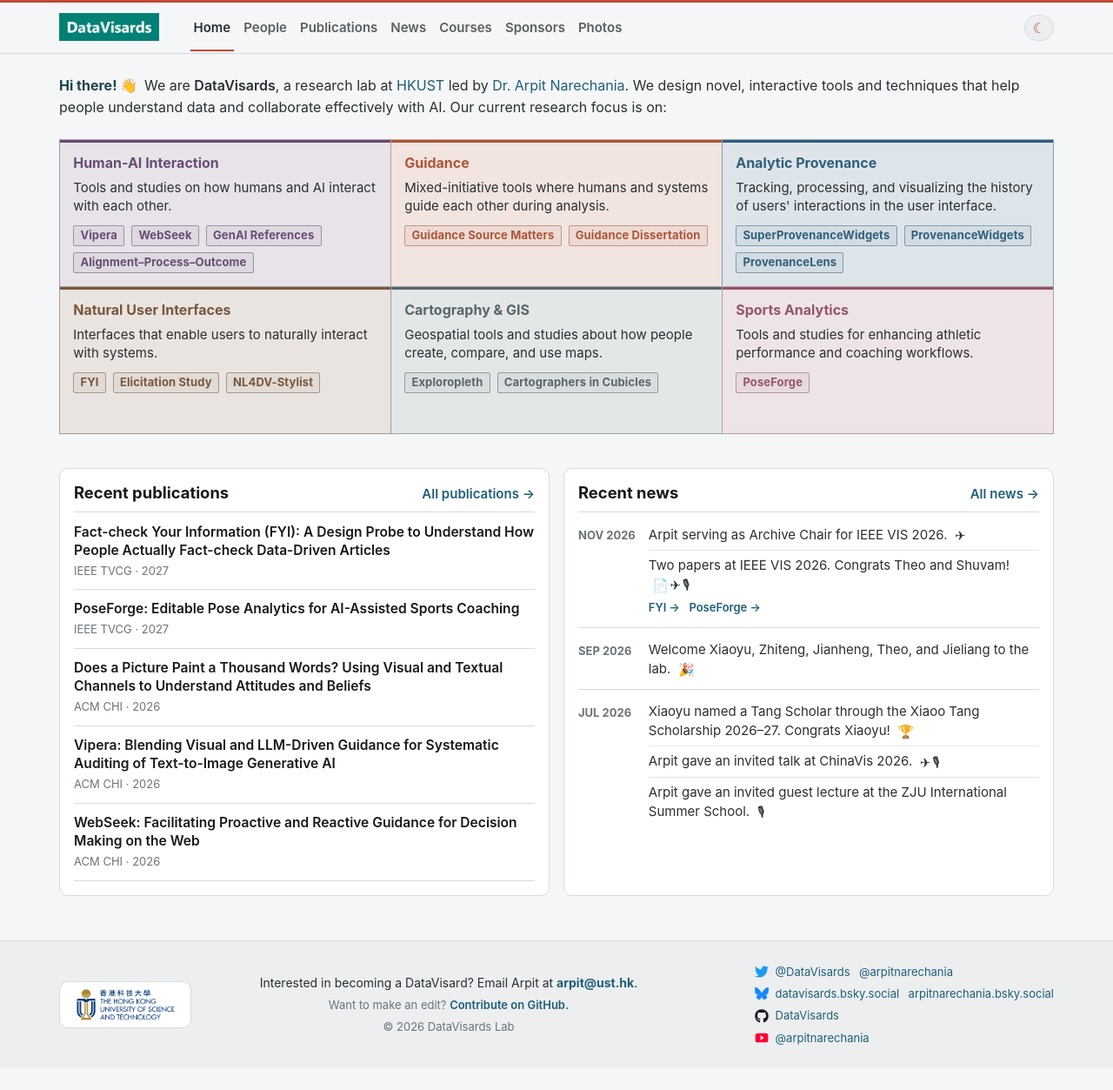
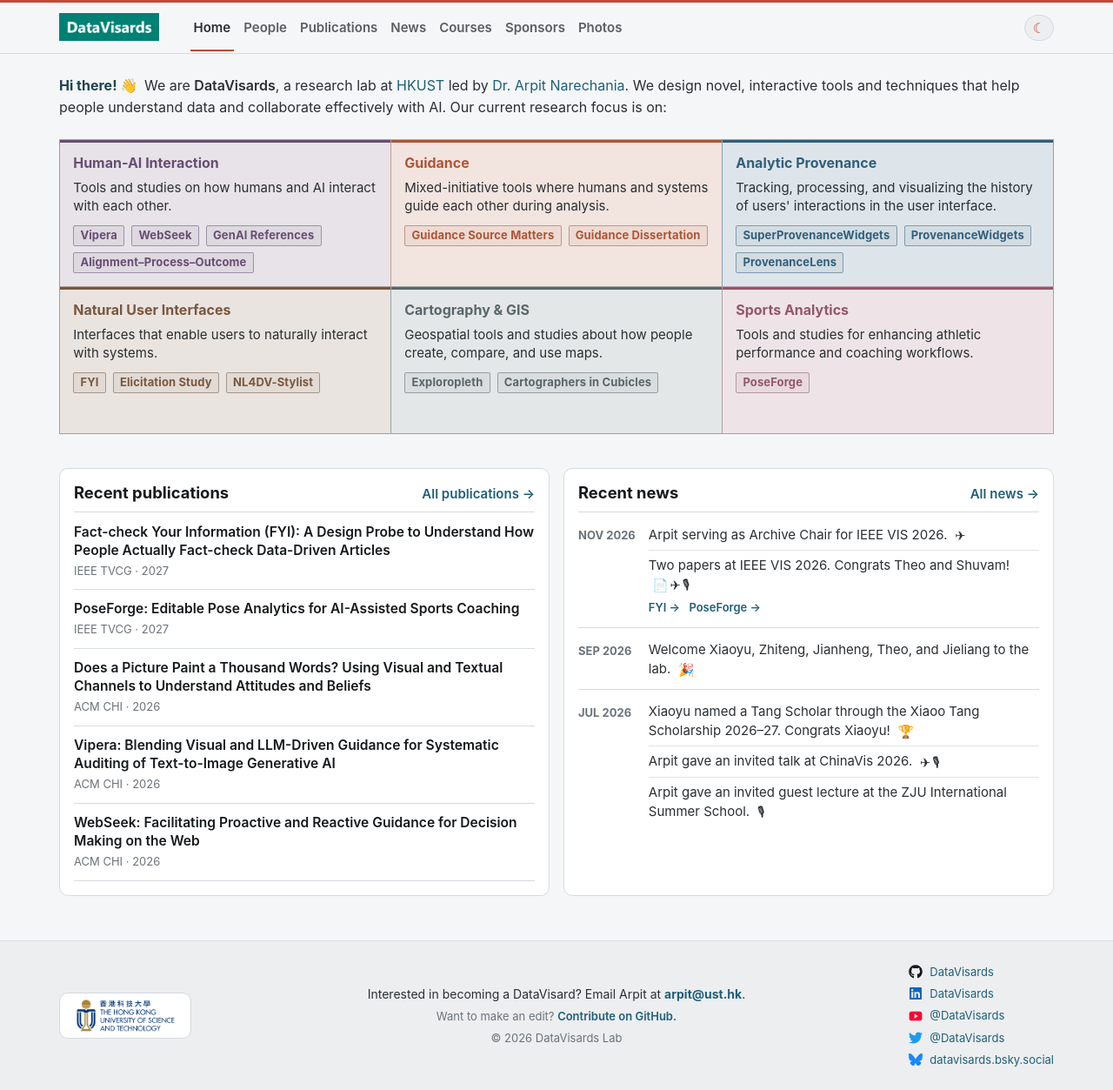
Before and after one commit to datavisards/datavisards.github.io, a Jekyll site: the page built from index.md, in a window 1280 px wide. Shown: the whole page at 87% size. Built offline with Jekyll 4.4.1, drawn with Linux system fonts in a browser that asks for light colours; before the commit the page ends 1228 px from its top, so only the background shows below that.

Commit message:
update social media icons; center-align middle column of footer

```diff
--- a/_includes/footer.html
+++ b/_includes/footer.html
@@ -19,29 +19,33 @@
     <div class="footer-meta">
       <div class="footer-social" aria-label="Social media">
         <span class="footer-social-group">
+          <span class="footer-social-icon">{% include icon.html name='github' %}</span>
+          <span class="footer-social-links">
+            <a href="https://github.com/DataVisards" aria-label="GitHub: DataVisards">DataVisards</a>
+          </span>
+        </span>
+        <span class="footer-social-group">
+          <span class="footer-social-icon footer-social-icon-linkedin">{% include icon.html name='linkedin' %}</span>
+          <span class="footer-social-links">
+            <a href="https://www.linkedin.com/company/datavisards" aria-label="LinkedIn: DataVisards">DataVisards</a>
+          </span>
+        </span>
+        <span class="footer-social-group">
+          <span class="footer-social-icon footer-social-icon-youtube">{% include icon.html name='youtube' %}</span>
+          <span class="footer-social-links">
+            <a href="https://www.youtube.com/@DataVisards" aria-label="YouTube: DataVisards">@DataVisards</a>
+          </span>
+        </span>
+        <span class="footer-social-group">
           <span class="footer-social-icon footer-social-icon-twitter">{% include icon.html name='twitter' %}</span>
           <span class="footer-social-links">
             <a href="https://twitter.com/DataVisards" aria-label="Twitter: DataVisards">@DataVisards</a>
-            <a href="https://twitter.com/arpitnarechania" aria-label="Twitter: arpitnarechania">@arpitnarechania</a>
           </span>
         </span>
         <span class="footer-social-group">
           <span class="footer-social-icon footer-social-icon-bluesky">{% include icon.html name='bluesky' %}</span>
           <span class="footer-social-links">
             <a href="https://bsky.app/profile/datavisards.bsky.social" aria-label="Bluesky: datavisards.bsky.social">datavisards.bsky.social</a>
-            <a href="https://bsky.app/profile/arpitnarechania.bsky.social" aria-label="Bluesky: arpitnarechania.bsky.social">arpitnarechania.bsky.social</a>
-          </span>
-        </span>
-        <span class="footer-social-group">
-          <span class="footer-social-icon">{% include icon.html name='github' %}</span>
-          <span class="footer-social-links">
-            <a href="https://github.com/DataVisards" aria-label="GitHub: DataVisards">DataVisards</a>
-          </span>
-        </span>
-        <span class="footer-social-group">
-          <span class="footer-social-icon footer-social-icon-youtube">{% include icon.html name='youtube' %}</span>
-          <span class="footer-social-links">
-            <a href="https://www.youtube.com/@arpitnarechania" aria-label="YouTube: arpitnarechania">@arpitnarechania</a>
           </span>
         </span>
       </div>
--- a/_includes/icon.html
+++ b/_includes/icon.html
@@ -14,5 +14,6 @@
 {% when 'bluesky' %}<svg viewBox="0 0 512 512" aria-hidden="true"><path d="M111.8 62.2C170.2 105.9 233 194.7 256 242.4c23-47.6 85.8-136.4 144.2-180.2c42.1-31.6 110.3-56 110.3 21.8c0 15.5-8.9 130.5-14.1 149.2C478.2 298 412 314.6 353.1 304.5c102.9 17.5 129.1 75.5 72.5 133.5c-107.4 110.2-154.3-27.6-166.3-62.9c-1.7-4.9-2.6-7.8-3.3-7.8s-1.6 3-3.3 7.8c-12 35.3-59 173.1-166.3 62.9c-56.5-58-30.4-116 72.5-133.5C100 314.6 33.8 298 15.7 233.1C10.4 214.4 1.5 99.4 1.5 83.9c0-77.8 68.2-53.4 110.3-21.8z"/></svg>
 {% when 'github' %}<svg viewBox="0 0 496 512" aria-hidden="true"><path d="M165.9 397.4c0 2-2.3 3.6-5.2 3.6-3.3.3-5.6-1.3-5.6-3.6 0-2 2.3-3.6 5.2-3.6 3-.3 5.6 1.3 5.6 3.6zm-31.1-4.5c-.7 2 1.3 4.3 4.3 4.9 2.6 1 5.6 0 6.2-2s-1.3-4.3-4.3-5.2c-2.6-.7-5.5.3-6.2 2.3zm44.2-1.7c-2.9.7-4.9 2.6-4.6 4.9.3 2 2.9 3.3 5.9 2.6 2.9-.7 4.9-2.6 4.6-4.6-.3-1.9-3-3.2-5.9-2.9zM244.8 8C106.1 8 0 113.3 0 252c0 110.9 69.8 205.8 169.5 239.2 12.8 2.3 17.3-5.6 17.3-12.1 0-6.2-.3-40.4-.3-61.4 0 0-70 15-84.7-29.8 0 0-11.4-29.1-27.8-36.6 0 0-22.9-15.7 1.6-15.4 0 0 24.9 2 38.6 25.8 21.9 38.6 58.6 27.5 72.9 20.9 2.3-16 8.8-27.1 16-33.7-55.9-6.2-112.3-14.3-112.3-110.5 0-27.5 7.6-41.3 23.6-58.9-2.6-6.5-11.1-33.3 2.6-67.9 20.9-6.5 69 27 69 27 20-5.6 41.5-8.5 62.8-8.5s42.8 2.9 62.8 8.5c0 0 48.1-33.6 69-27 13.7 34.7 5.2 61.4 2.6 67.9 16 17.7 25.8 31.5 25.8 58.9 0 96.5-58.9 104.2-114.8 110.5 9.2 7.9 17 22.9 17 46.4 0 33.7-.3 75.4-.3 83.6 0 6.5 4.6 14.4 17.3 12.1C428.2 457.8 496 362.9 496 252 496 113.3 383.5 8 244.8 8zM97.2 352.9c-1.3 1-1 3.3.7 5.2 1.6 1.6 3.9 2.3 5.2 1 1.3-1 1-3.3-.7-5.2-1.6-1.6-3.9-2.3-5.2-1zm-10.8-8.1c-.7 1.3.3 2.9 2.3 3.9 1.6 1 3.6.7 4.3-.7.7-1.3-.3-2.9-2.3-3.9-2-.6-3.6-.3-4.3.7zm32.4 35.6c-1.6 1.3-1 4.3 1.3 6.2 2.3 2.3 5.2 2.6 6.5 1 1.3-1.3.7-4.3-1.3-6.2-2.2-2.3-5.2-2.6-6.5-1zm-11.4-14.7c-1.6 1-1.6 3.6 0 5.9 1.6 2.3 4.3 3.3 5.6 2.3 1.6-1.3 1.6-3.9 0-6.2-1.4-2.3-4-3.3-5.6-2z"/></svg>
 {% when 'youtube' %}<svg viewBox="0 0 24 24" aria-hidden="true"><rect class="youtube-mark" x="1" y="4" width="22" height="16" rx="4"/><path class="youtube-play" d="m10 8 6 4-6 4z"/></svg>
+{% when 'linkedin' %}<svg viewBox="0 0 448 512" aria-hidden="true"><path d="M416 32H31.9C14.3 32 0 46.5 0 64.3v383.4C0 465.5 14.3 480 31.9 480H416c17.6 0 32-14.5 32-32.3V64.3c0-17.8-14.4-32.3-32-32.3zM135.4 416H69V202.2h66.5V416zm-33.2-243c-21.3 0-38.5-17.3-38.5-38.5S80.9 96 102.2 96c21.2 0 38.5 17.3 38.5 38.5 0 21.3-17.2 38.5-38.5 38.5zm282.1 243h-66.4V312c0-24.8-.5-56.7-34.5-56.7-34.6 0-39.9 27-39.9 54.9V416h-66.4V202.2h63.7v29.2h.9c8.9-16.8 30.6-34.5 62.9-34.5 67.2 0 79.7 44.3 79.7 101.9V416z"/></svg>
 {% else %}<svg viewBox="0 0 24 24" aria-hidden="true"><path d="M10 14a3 3 0 0 0 4 0l4-4a3 3 0 1 0-4-4l-2 2M14 10a3 3 0 0 0-4 0l-4 4a3 3 0 1 0 4 4l2-2"/></svg>
 {% endcase %}
--- a/_sass/_nav.scss
+++ b/_sass/_nav.scss
@@ -92,11 +92,10 @@ nav {
   color: $text-color;
 
   .footer-content {
-    display: flex;
-    flex-wrap: wrap;
+    display: grid;
+    grid-template-columns: 1fr auto 1fr;
     gap: 1.25rem;
     align-items: center;
-    justify-content: space-between;
   }
 
   p {
@@ -109,18 +108,21 @@ nav {
     white-space: nowrap;
   }
 
+  .footer-marks {
+    justify-self: start;
+  }
+
   .footer-meta {
     display: flex;
-    flex: 0 1 25rem;
     flex-direction: column;
     gap: 0.4rem;
+    justify-self: end;
     align-items: flex-end;
     text-align: right;
   }
 
   .footer-community {
     display: flex;
-    flex: 1 1 24rem;
     flex-direction: column;
     gap: 0.25rem;
     align-items: center;
@@ -170,6 +172,7 @@ nav {
 
   .footer-social-icon-twitter { color: #1d9bf0; }
   .footer-social-icon-bluesky { color: #1687ff; }
+  .footer-social-icon-linkedin { color: #0a66c2; }
 
   .footer-social-icon .youtube-mark { fill: #ff0033; }
   .footer-social-icon .youtube-play { fill: #fff; }
@@ -271,6 +274,7 @@ nav {
   }
 
   .site-footer .footer-content {
+    display: flex;
     flex-direction: column;
     align-items: flex-start;
     gap: 0.7rem;
@@ -280,14 +284,17 @@ nav {
     white-space: normal;
   }
 
+  .site-footer .footer-marks,
   .site-footer .footer-meta {
-    flex-basis: auto;
+    justify-self: unset;
+  }
+
+  .site-footer .footer-meta {
     align-items: flex-start;
     text-align: left;
   }
 
   .site-footer .footer-community {
-    flex-basis: auto;
     align-items: flex-start;
     text-align: left;
   }
```
